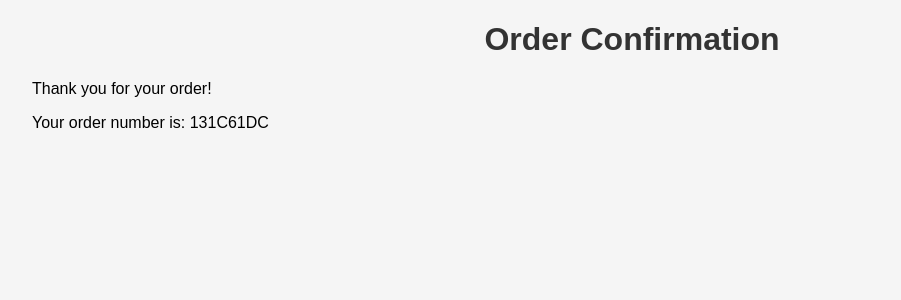
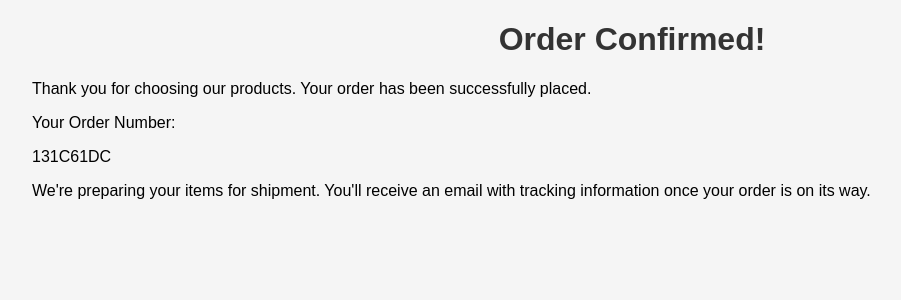
Before and after one commit to Addyal/order_api, a Django app: a page that uses templates/order_confirmation.html in a window 1280 px wide. Shown: the part 40-340 px from the top of the page, without its empty margins (8-909 px from the left). Run offline with Django 5.2, Linux system fonts and the light colour scheme; data comes from the database, SQL or seed files in the repository; both versions use the stored data as it was after the commit.

Commit message:
updates to hci
updates to latest_orders
further updates to order_confirmation

```diff
--- a/templates/latest_orders.html
+++ b/templates/latest_orders.html
@@ -25,7 +25,7 @@
                 <p>{{ order.town_city }} - {{ order.postcode }}</p>
             </div>
             <div class="customer-info">
-                <p><strong>Total Orders by Customer:</strong> {{ order.customer.orders.count }}</p>
+                <p><strong>Total Orders by Customer:</strong> {{ order.email.count }}</p>
             </div>
         </div>
     {% endfor %}
--- a/templates/order_confirmation.html
+++ b/templates/order_confirmation.html
@@ -3,7 +3,15 @@
 {% extends 'base.html' %}
 
 {% block content %}
-  <h1>Order Confirmation</h1>
-  <p>Thank you for your order!</p>
-  <p>Your order number is: {{ order.order_number }}</p>
+  <div class="order-confirmation">
+    <h1 class="confirmation-heading">Order Confirmed!</h1>
+    <p class="confirmation-text">Thank you for choosing our products. Your order has been successfully placed.</p>
+
+    <div class="order-details">
+      <p class="order-number">Your Order Number:</p>
+      <p class="order-number-value">{{ order.order_number }}</p>
+    </div>
+
+    <p class="confirmation-text">We're preparing your items for shipment. You'll receive an email with tracking information once your order is on its way.</p>
+  </div>
 {% endblock %}
```
Also changed, not shown: db.sqlite3.
